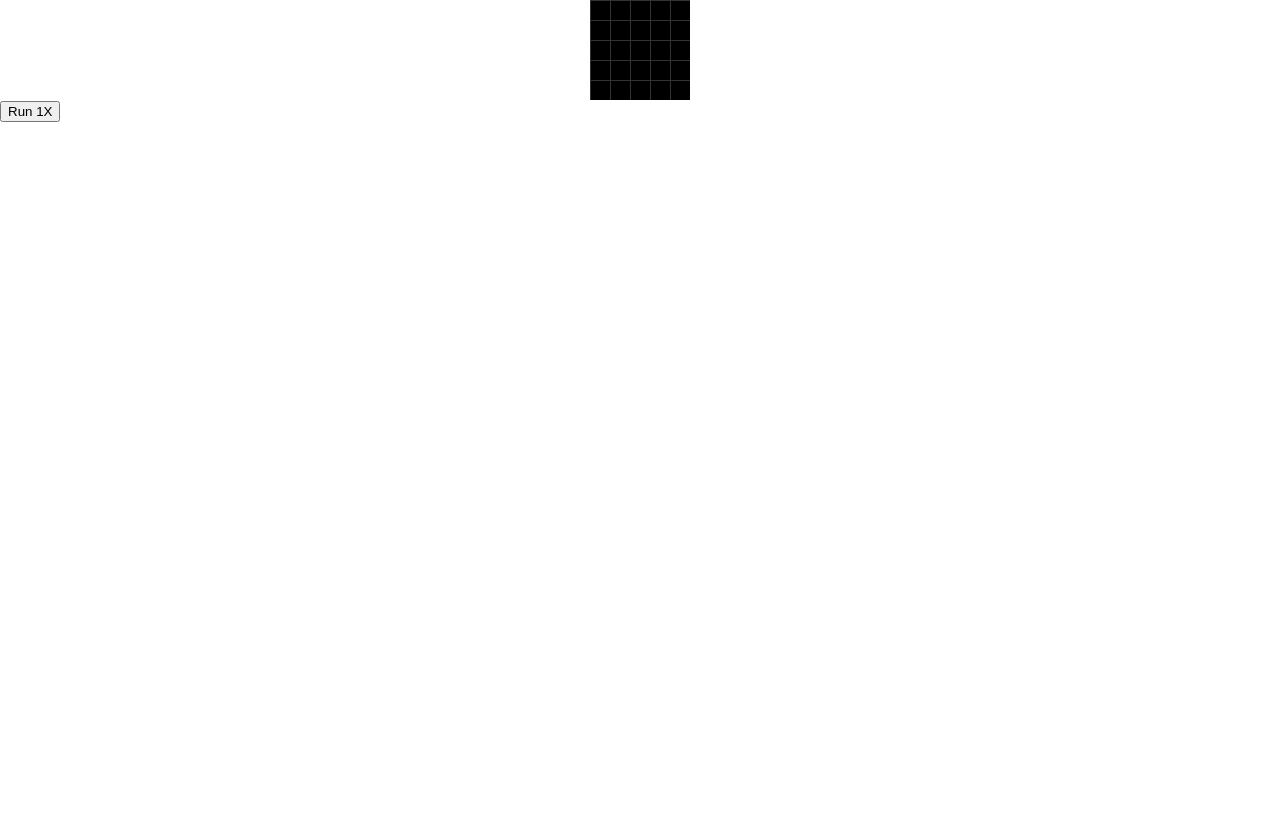
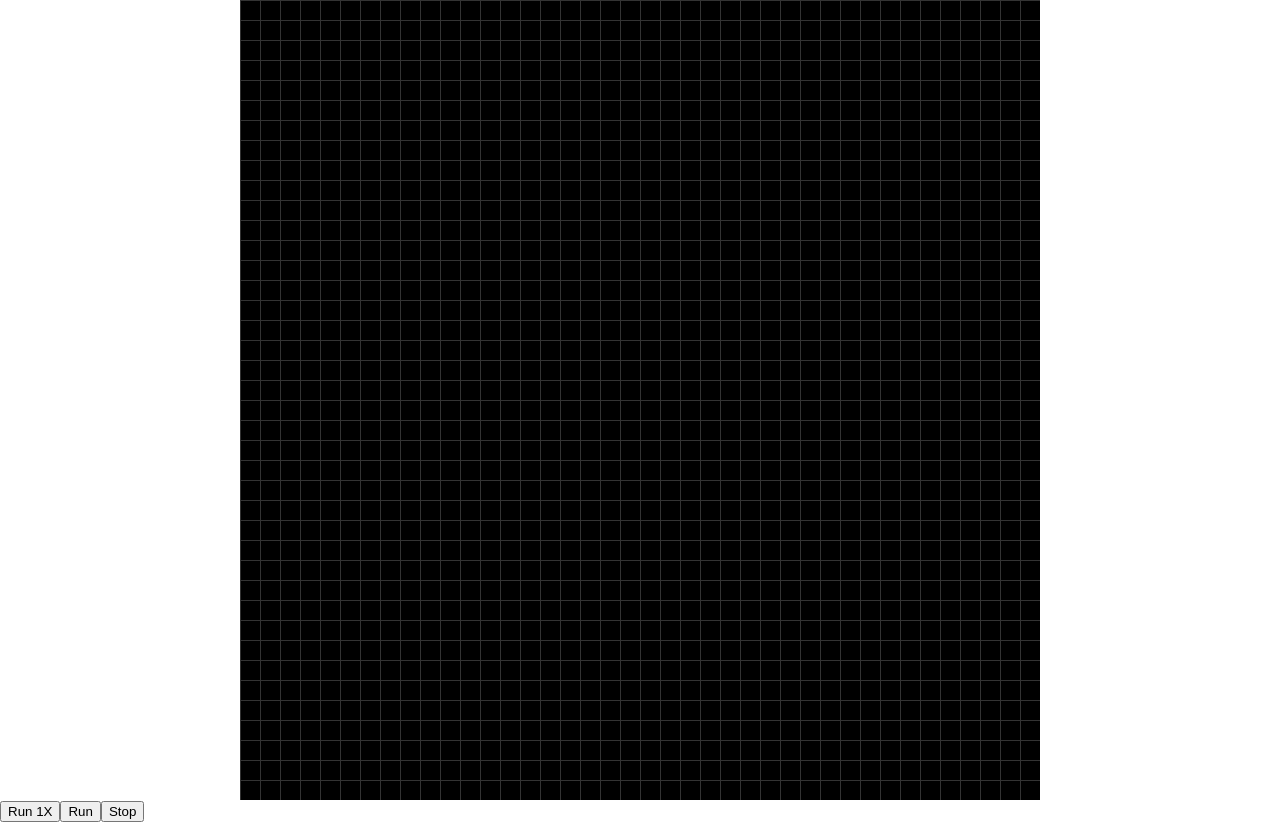
Before and after one commit to MaxiCB/Game-Of-Life, a React (Create React App) app in the folder client/: page / in a window 1280 px wide. Before the commit the page ends 800 px from the top, so only its background shows below. Built offline with nearby package versions, Linux system fonts and the light colour scheme.

Commit message:
ADD Iteration Interval
- Added interval to continually run iterations

```diff
--- a/client/src/components/Game.tsx
+++ b/client/src/components/Game.tsx
@@ -48,10 +48,24 @@ const Game: React.FC<GameProps> = ({
   cell_size,
   cells,
 }) => {
+  const [interval, setTimerInterval] = React.useState<NodeJS.Timeout | null>(
+    null
+  );
+
   React.useEffect(() => {
     make_empty_board();
     make_cells();
   }, []);
+
+  let timeout_handler: NodeJS.Timeout | null = null;
+
+  const run_game = () => {
+    let temp = setInterval(() => {
+      run_iteration();
+      make_cells();
+    }, 300);
+    setTimerInterval(temp);
+  };
 
   return (
     <div>
@@ -94,6 +108,17 @@ const Game: React.FC<GameProps> = ({
         >
           Run 1X
         </button>
+        <button onClick={(_) => run_game()}>Run</button>
+        <button
+          onClick={(_) => {
+            if (interval) {
+              clearInterval(interval);
+              setTimerInterval(null);
+            }
+          }}
+        >
+          Stop
+        </button>
       </div>
     </div>
   );
--- a/client/src/store/actions.ts
+++ b/client/src/store/actions.ts
@@ -17,7 +17,7 @@ import { ThunkDispatch } from "redux-thunk";
 export const make_empty_board = () => (
   dispatch: Dispatch,
   getState: () => AppState
-) => {
+): any => {
   // Grabbing the grid from state
   const state = getState();
   const grid = state.grid;
@@ -34,6 +34,7 @@ export const make_empty_board = () => (
     }
   }
   dispatch({ type: SET_BOARD, payload: temp });
+  return temp;
 };
 
 // Setting of the cells
@@ -147,16 +148,23 @@ export const run_iteration = () => (
   // Create a new board
   const state = getState();
   const grid = state.grid;
-  let old_board = state.board;
-  make_empty_board();
-  let new_board = state.board;
+  let new_board: boolean[][] = [];
+  for (let y = 0; y < grid.rows; y++) {
+    // Setting the y/row to empty array
+    new_board[y] = [];
+    // Iterating over all cols
+    for (let x = 0; x < grid.cols; x++) {
+      // Adding cell state to [y][x]
+      new_board[y][x] = false;
+    }
+  }
   // Iterate over all rows and columns
   for (let y = 0; y < grid.rows; y++) {
     for (let x = 0; x < grid.cols; x++) {
       // Fins all neighbors of the current cell
-      let neighbors = find_neighbors(grid, old_board, x, y);
+      let neighbors = find_neighbors(grid, state.board, x, y);
       // If the cell is alive
-      if (old_board[y][x]) {
+      if (state.board[y][x]) {
         // Remain alive if 2 || 3 neighbors
         // Else cell dies
         if (neighbors === 2 || neighbors === 3) {
@@ -166,7 +174,7 @@ export const run_iteration = () => (
         }
         // If cell is dead and has 3 neighbors revive
       } else {
-        if (!old_board[y][x] && neighbors === 3) {
+        if (!state.board[y][x] && neighbors === 3) {
           new_board[y][x] = true;
         }
       }
--- a/client/src/store/reducers.ts
+++ b/client/src/store/reducers.ts
@@ -13,10 +13,10 @@ import {
 export const initialState: AppState = {
   cell_size: 20,
   grid: {
-    rows: 100 / 20,
-    cols: 100 / 20,
+    rows: 800 / 20,
+    cols: 800 / 20,
   },
-  grid_size: { width: 100, height: 100 },
+  grid_size: { width: 800, height: 800 },
   board: [],
   cells: [],
   offset: null,
```
